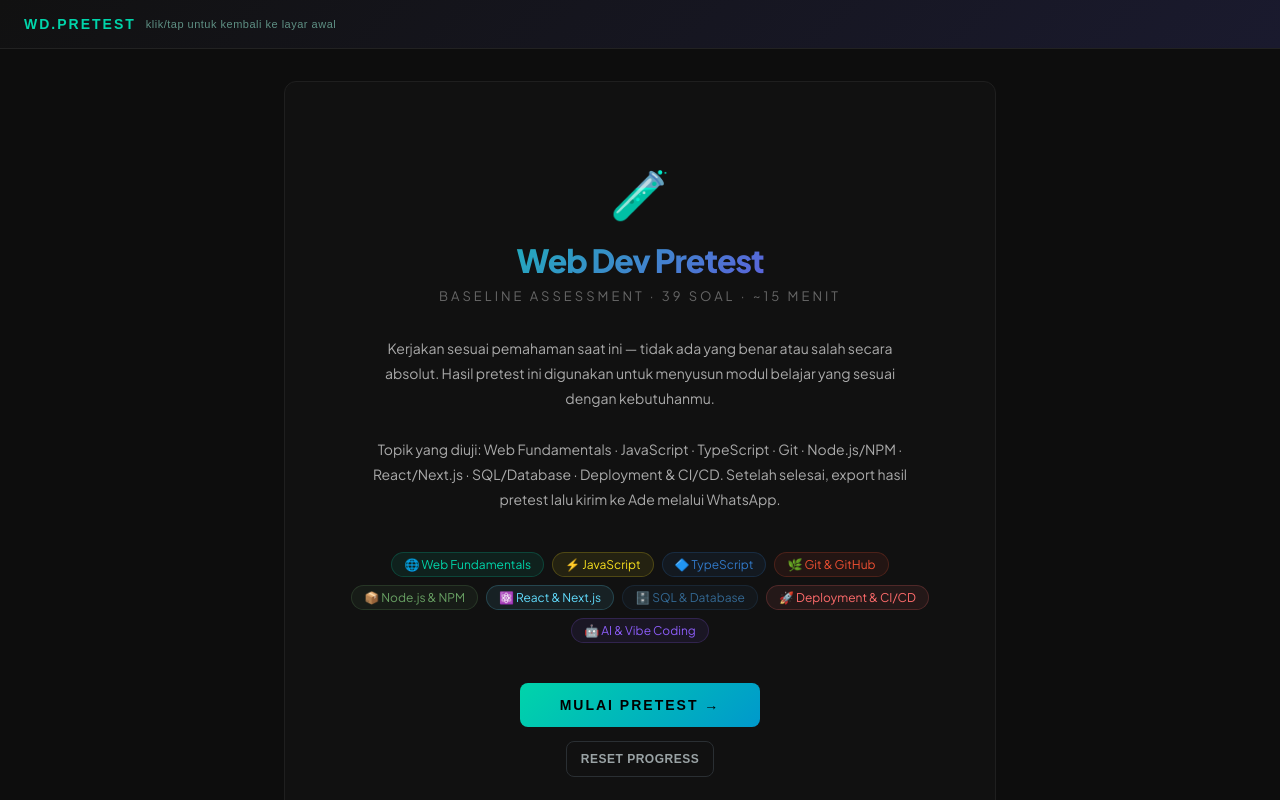
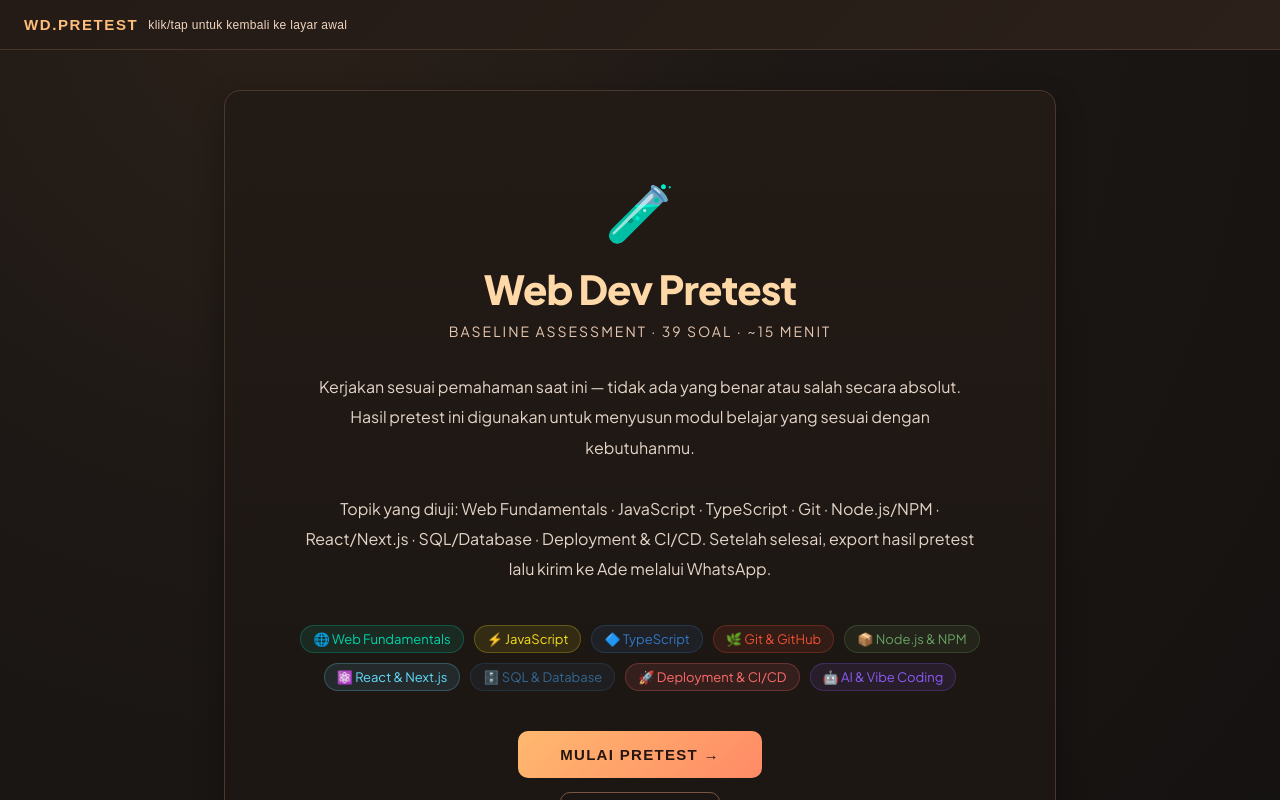
Before and after one commit to adsurkasur/belajar-programming-interaktif, a React (Vite) app: page / in a window 1280 px wide. Shown: the top 800 px of the page. Built offline with nearby package versions, Linux system fonts and the light colour scheme.

Commit message:
feat: enhance styling and layout for pretest component with improved colors and dimensions

```diff
--- a/pretest-webdev.jsx
+++ b/pretest-webdev.jsx
@@ -1035,15 +1035,15 @@ export default function Pretest() {
       width: "100%",
       maxWidth: "100vw",
       boxSizing: "border-box",
-      background: "#0d0d0d",
+      background: "radial-gradient(circle at 22% 0%, #2a2019 0%, #1d1815 38%, #131110 100%)",
       fontFamily: "'Plus Jakarta Sans', 'Segoe UI Variable', 'Segoe UI', 'Helvetica Neue', sans-serif",
-      color: "#e0e0e0",
+      color: "#f1e8df",
       padding: "0 12px 24px",
       overflowX: "hidden",
     },
     header: {
-      background: "linear-gradient(135deg, #111 0%, #1a1a2e 100%)",
-      borderBottom: "1px solid #222",
+      background: "linear-gradient(135deg, #241b16 0%, #2b201a 100%)",
+      borderBottom: "1px solid #4a352a",
       padding: "16px 24px",
       display: "flex",
       flexWrap: "wrap",
@@ -1070,9 +1070,9 @@ export default function Pretest() {
       flexWrap: "wrap",
     },
     logoButton: {
-      fontSize: "14px",
-      color: "#00d4aa",
-      letterSpacing: "2px",
+      fontSize: "15px",
+      color: "#ffbd7a",
+      letterSpacing: "1.6px",
       fontWeight: "700",
       background: "transparent",
       border: "none",
@@ -1087,9 +1087,9 @@ export default function Pretest() {
       letterSpacing: "0.5px",
     },
     logoHintButton: {
-      fontSize: "11px",
-      color: "#5e8f83",
-      letterSpacing: "0.5px",
+      fontSize: "12px",
+      color: "#efd4bf",
+      letterSpacing: "0.3px",
       background: "transparent",
       border: "none",
       padding: 0,
@@ -1098,80 +1098,78 @@ export default function Pretest() {
       textAlign: "left",
     },
     progressBar: {
-      height: "3px",
-      background: "#222",
-      borderRadius: "2px",
+      height: "6px",
+      background: "#4a352a",
+      borderRadius: "999px",
       overflow: "hidden",
-      width: "200px",
+      width: "220px",
     },
     progressFill: {
       height: "100%",
-      background: "linear-gradient(90deg, #00d4aa, #7c3aed)",
+      background: "linear-gradient(90deg, #ffb869, #ff7e62)",
       transition: "width 0.5s ease",
       width: `${progress}%`,
-      borderRadius: "2px",
+      borderRadius: "999px",
     },
     main: {
-      maxWidth: "760px",
+      maxWidth: "880px",
       margin: "0 auto",
-      padding: "32px 24px",
+      padding: "40px 24px",
     },
     card: {
-      background: "#111",
-      border: "1px solid #1f1f1f",
-      borderRadius: "12px",
-      padding: "32px",
+      background: "linear-gradient(180deg, #221a15 0%, #1b1613 100%)",
+      border: "1px solid #4b372b",
+      borderRadius: "16px",
+      padding: "36px",
       marginBottom: "16px",
+      boxShadow: "0 12px 30px rgba(0, 0, 0, 0.32)",
     },
     intro: {
       textAlign: "center",
       padding: "48px 32px",
     },
     introTitle: {
-      fontSize: "32px",
+      fontSize: "40px",
       fontWeight: "900",
       letterSpacing: "-1px",
       marginBottom: "8px",
-      background: "linear-gradient(135deg, #00d4aa, #7c3aed)",
-      WebkitBackgroundClip: "text",
-      WebkitTextFillColor: "transparent",
-      backgroundClip: "text",
+      color: "#ffd8a7",
     },
     introSub: {
-      color: "#666",
-      fontSize: "13px",
-      letterSpacing: "3px",
+      color: "#e6c7b1",
+      fontSize: "14px",
+      letterSpacing: "2px",
       marginBottom: "32px",
       textTransform: "uppercase",
     },
     introDesc: {
-      color: "#aaa",
-      lineHeight: "1.8",
+      color: "#e4d4c7",
+      lineHeight: "1.9",
       marginBottom: "40px",
-      fontSize: "14px",
-      maxWidth: "540px",
+      fontSize: "16px",
+      maxWidth: "680px",
       margin: "0 auto 40px",
     },
     startBtn: {
-      background: "linear-gradient(135deg, #00d4aa, #0099cc)",
-      color: "#000",
+      background: "linear-gradient(135deg, #ffb96f, #ff8a66)",
+      color: "#26160f",
       border: "none",
-      borderRadius: "8px",
-      padding: "14px 40px",
-      fontSize: "14px",
+      borderRadius: "10px",
+      padding: "15px 42px",
+      fontSize: "15px",
       fontWeight: "700",
       cursor: "pointer",
-      letterSpacing: "2px",
+      letterSpacing: "1.3px",
       textTransform: "uppercase",
-      transition: "all 0.2s",
+      transition: "all 0.22s",
     },
     resetBtn: {
       background: "transparent",
-      color: "#9aa3a5",
-      border: "1px solid #2a2f33",
-      borderRadius: "8px",
-      padding: "10px 14px",
-      fontSize: "12px",
+      color: "#f0ddcf",
+      border: "1px solid #7a5642",
+      borderRadius: "10px",
+      padding: "11px 15px",
+      fontSize: "13px",
       fontWeight: "700",
       cursor: "pointer",
       letterSpacing: "0.5px",
@@ -1180,26 +1178,26 @@ export default function Pretest() {
       display: "inline-flex",
       alignItems: "center",
       gap: "8px",
-      background: "#1a1a1a",
+      background: "#2a2019",
       border: `1px solid ${section?.color || "#333"}22`,
       borderRadius: "20px",
-      padding: "6px 14px",
-      fontSize: "12px",
-      color: section?.color || "#aaa",
+      padding: "7px 14px",
+      fontSize: "13px",
+      color: section?.color || "#f0ddcf",
       marginBottom: "24px",
       letterSpacing: "1px",
     },
     qNum: {
-      fontSize: "11px",
-      color: "#444",
+      fontSize: "12px",
+      color: "#e3c9b6",
       marginBottom: "12px",
       letterSpacing: "1px",
     },
     qText: {
-      fontSize: "16px",
-      lineHeight: "1.7",
+      fontSize: "19px",
+      lineHeight: "1.8",
       marginBottom: "28px",
-      color: "#e8e8e8",
+      color: "#fff2e8",
       whiteSpace: "pre-line",
     },
     options: {
@@ -1208,55 +1206,55 @@ export default function Pretest() {
       gap: "10px",
     },
     optionBtn: (idx) => {
-      let bg = "#181818";
-      let border = "#2a2a2a";
-      let color = "#ccc";
+      let bg = "#2a201a";
+      let border = "#584131";
+      let color = "#f0dfd2";
       if (revealed) {
-        if (idx === question.answer) { bg = "#003d2e"; border = "#00d4aa"; color = "#00d4aa"; }
-        else if (idx === selected && idx !== question.answer) { bg = "#2d1515"; border = "#ff6b6b"; color = "#ff6b6b"; }
-        else { bg = "#141414"; border = "#1f1f1f"; color = "#555"; }
+        if (idx === question.answer) { bg = "#2f2615"; border = "#ffb869"; color = "#ffd9aa"; }
+        else if (idx === selected && idx !== question.answer) { bg = "#3a1f1b"; border = "#ff8b77"; color = "#ffb2a6"; }
+        else { bg = "#211916"; border = "#5c4335"; color = "#dbc5b3"; }
       } else if (selected === idx) {
-        bg = "#1a1a35"; border = "#7c3aed"; color = "#a78bfa";
+        bg = "#35251f"; border = "#f0a86a"; color = "#ffd8b1";
       }
       return {
         background: bg,
         border: `1px solid ${border}`,
-        borderRadius: "8px",
-        padding: "14px 16px",
+        borderRadius: "10px",
+        padding: "16px 18px",
         textAlign: "left",
         cursor: revealed ? "default" : "pointer",
         color,
-        fontSize: "13px",
-        lineHeight: "1.5",
+        fontSize: "15px",
+        lineHeight: "1.6",
         transition: "all 0.2s",
         display: "flex",
         alignItems: "flex-start",
-        gap: "10px",
+        gap: "12px",
       };
     },
     optionLabel: (idx) => ({
       flexShrink: 0,
-      width: "20px",
-      height: "20px",
+      width: "22px",
+      height: "22px",
       borderRadius: "50%",
-      background: revealed && idx === question?.answer ? "#00d4aa" : "#2a2a2a",
+      background: revealed && idx === question?.answer ? "#ffb869" : "#5a4032",
       display: "flex",
       alignItems: "center",
       justifyContent: "center",
-      fontSize: "10px",
+      fontSize: "11px",
       fontWeight: "700",
-      color: revealed && idx === question?.answer ? "#000" : "#666",
+      color: revealed && idx === question?.answer ? "#2f1b11" : "#e2cfc0",
       marginTop: "1px",
     }),
     explanation: {
-      background: "#0a1a15",
-      border: "1px solid #00d4aa22",
-      borderRadius: "8px",
-      padding: "16px",
+      background: "#2b2119",
+      border: "1px solid #7f5a43",
+      borderRadius: "10px",
+      padding: "18px",
       marginTop: "16px",
-      fontSize: "13px",
-      color: "#7ecbb0",
-      lineHeight: "1.7",
+      fontSize: "15px",
+      color: "#f5e4d7",
+      lineHeight: "1.85",
     },
     tooltipTermButton: {
       background: "transparent",
@@ -1266,33 +1264,33 @@ export default function Pretest() {
       font: "inherit",
       lineHeight: "inherit",
       textAlign: "left",
-      borderBottom: "1px dashed #00d4aa99",
+      borderBottom: "1px dashed #ffb474",
       cursor: "help",
-      color: "#b4f5e0",
+      color: "#ffe4c8",
     },
     tooltipHint: {
       marginTop: "10px",
-      color: "#6fae98",
-      fontSize: "11px",
+      color: "#f0cfb4",
+      fontSize: "12px",
     },
     tooltipPanel: {
       marginTop: "10px",
-      padding: "10px 12px",
-      borderRadius: "8px",
-      background: "#101d19",
-      border: "1px solid #00d4aa33",
-      color: "#bde7d9",
-      fontSize: "12px",
-      lineHeight: "1.6",
+      padding: "12px 14px",
+      borderRadius: "10px",
+      background: "#32261f",
+      border: "1px solid #8d6248",
+      color: "#ffe7d1",
+      fontSize: "13px",
+      lineHeight: "1.7",
     },
     nextBtn: {
       marginTop: "24px",
-      background: "#00d4aa",
-      color: "#000",
+      background: "linear-gradient(135deg, #ffb96f, #ff8763)",
+      color: "#2b1a12",
       border: "none",
-      borderRadius: "8px",
-      padding: "12px 28px",
-      fontSize: "13px",
+      borderRadius: "10px",
+      padding: "13px 30px",
+      fontSize: "14px",
       fontWeight: "700",
       cursor: "pointer",
       letterSpacing: "1px",
@@ -1302,32 +1300,32 @@ export default function Pretest() {
     resultHeader: {
       textAlign: "center",
       padding: "32px 0",
-      borderBottom: "1px solid #1f1f1f",
+      borderBottom: "1px solid #4b372b",
       marginBottom: "32px",
     },
     bigScore: {
       fontSize: "72px",
       fontWeight: "900",
       background: overallPct >= 75
-        ? "linear-gradient(135deg, #00d4aa, #00cc88)"
+        ? "linear-gradient(135deg, #ffc47a, #ff9567)"
         : overallPct >= 40
-        ? "linear-gradient(135deg, #ffd60a, #ff9500)"
-        : "linear-gradient(135deg, #ff6b6b, #cc0000)",
+        ? "linear-gradient(135deg, #ffd689, #ffac72)"
+        : "linear-gradient(135deg, #ff9c84, #ff6c6c)",
       WebkitBackgroundClip: "text",
       WebkitTextFillColor: "transparent",
       backgroundClip: "text",
       lineHeight: 1,
     },
     sectionResult: {
-      background: "#111",
-      border: "1px solid #1f1f1f",
-      borderRadius: "10px",
-      padding: "20px",
+      background: "#261d18",
+      border: "1px solid #503b2e",
+      borderRadius: "12px",
+      padding: "22px",
       marginBottom: "12px",
     },
     sectionResultBar: (pct, color) => ({
-      height: "4px",
-      background: "#1f1f1f",
+      height: "6px",
+      background: "#4a352a",
       borderRadius: "2px",
       overflow: "hidden",
       marginTop: "8px",
@@ -1340,10 +1338,10 @@ export default function Pretest() {
       transition: "width 1s ease",
     }),
     recommendation: {
-      background: "#0a0a1a",
-      border: "1px solid #7c3aed33",
-      borderRadius: "10px",
-      padding: "20px",
+      background: "#2a1f19",
+      border: "1px solid #5e4333",
+      borderRadius: "12px",
+      padding: "22px",
       marginTop: "24px",
     },
     actionRow: {
@@ -1353,23 +1351,23 @@ export default function Pretest() {
       marginTop: "16px",
     },
     exportBtn: {
-      background: "linear-gradient(135deg, #00d4aa, #00a0c8)",
-      color: "#001018",
+      background: "linear-gradient(135deg, #ffb86e, #ff8a66)",
+      color: "#2c1a12",
       border: "none",
-      borderRadius: "8px",
-      padding: "10px 14px",
-      fontSize: "12px",
+      borderRadius: "10px",
+      padding: "11px 15px",
+      fontSize: "13px",
       fontWeight: "700",
       cursor: "pointer",
       letterSpacing: "0.5px",
     },
     waBtn: {
-      background: "#1f1f1f",
-      color: "#8be2bf",
-      border: "1px solid #2d5a4b",
-      borderRadius: "8px",
-      padding: "10px 14px",
-      fontSize: "12px",
+      background: "#2a211b",
+      color: "#ffe7cf",
+      border: "1px solid #8a624c",
+      borderRadius: "10px",
+      padding: "11px 15px",
+      fontSize: "13px",
       fontWeight: "700",
       textDecoration: "none",
       display: "inline-flex",
@@ -1382,7 +1380,7 @@ export default function Pretest() {
       color,
       borderRadius: "4px",
       padding: "2px 8px",
-      fontSize: "11px",
+      fontSize: "12px",
       fontWeight: "700",
       letterSpacing: "1px",
     }),
@@ -1391,15 +1389,15 @@ export default function Pretest() {
   const resetButtonStyle = resetNotice
     ? {
         ...styles.resetBtn,
-        background: "#0d3327",
-        border: "1px solid #27c28a",
-        color: "#9df0cf",
+        background: "#4a2f1f",
+        border: "1px solid #f0a968",
+        color: "#ffd9ad",
       }
     : styles.resetBtn;
 
   const renderIntro = () => (
     <div style={styles.intro}>
-      <div style={{ fontSize: "48px", marginBottom: "16px" }}>🧪</div>
+      <div style={{ fontSize: "56px", marginBottom: "16px" }}>🧪</div>
       <div style={styles.introTitle}>Web Dev Pretest</div>
       <div style={styles.introSub}>Baseline Assessment · {totalQuestions} Soal · ~15 Menit</div>
       <p style={styles.introDesc}>
@@ -1409,9 +1407,9 @@ export default function Pretest() {
         Topik yang diuji: Web Fundamentals · JavaScript · TypeScript · Git · Node.js/NPM · React/Next.js · SQL/Database · Deployment & CI/CD.
         Setelah selesai, export hasil pretest lalu kirim ke Ade melalui WhatsApp.
       </p>
-      <div style={{ display: "flex", flexWrap: "wrap", gap: "8px", justifyContent: "center", marginBottom: "40px" }}>
+      <div style={{ display: "flex", flexWrap: "wrap", gap: "10px", justifyContent: "center", marginBottom: "40px" }}>
         {sections.map((s) => (
-          <span key={s.id} style={{ background: `${s.color}15`, border: `1px solid ${s.color}33`, color: s.color, borderRadius: "16px", padding: "4px 12px", fontSize: "12px" }}>
+          <span key={s.id} style={{ background: `${s.color}1a`, border: `1px solid ${s.color}40`, color: s.color, borderRadius: "18px", padding: "5px 12px", fontSize: "13px" }}>
             {s.icon} {s.title}
           </span>
         ))}
@@ -1431,7 +1429,7 @@ export default function Pretest() {
     <div style={{ opacity: animateIn ? 1 : 0, transition: "opacity 0.2s", transform: animateIn ? "translateY(0)" : "translateY(10px)" }}>
       <div style={styles.sectionBadge}>
         {section.icon} {section.title}
-        <span style={{ color: "#444", marginLeft: "4px" }}>
+        <span style={{ color: "#b89d89", marginLeft: "4px" }}>
           · {currentQ + 1}/{section.questions.length}
         </span>
       </div>
@@ -1475,18 +1473,18 @@ export default function Pretest() {
   const renderResult = () => (
     <div>
       <div style={styles.resultHeader}>
-        <div style={{ fontSize: "13px", color: "#555", letterSpacing: "2px", marginBottom: "16px" }}>HASIL PRETEST</div>
+        <div style={{ fontSize: "14px", color: "#d0b29d", letterSpacing: "1.8px", marginBottom: "16px" }}>HASIL PRETEST</div>
         <div style={styles.bigScore}>{overallPct}%</div>
-        <div style={{ fontSize: "14px", color: "#666", marginTop: "8px" }}>
+        <div style={{ fontSize: "16px", color: "#e2ccbc", marginTop: "10px" }}>
           {overallScore} / {overallTotal} soal benar
         </div>
-        <div style={{ marginTop: "16px", fontSize: "14px", color: overallPct >= 75 ? "#00d4aa" : overallPct >= 40 ? "#ffd60a" : "#ff6b6b" }}>
+        <div style={{ marginTop: "16px", fontSize: "15px", color: overallPct >= 75 ? "#ffd29b" : overallPct >= 40 ? "#ffcc83" : "#ff9f8d" }}>
           {overallPct >= 75 ? "🎯 Baseline kuat — modul bisa fokus ke advanced topics" : overallPct >= 40 ? "📚 Baseline cukup — modul dari intermediate level" : "🌱 Baseline awal — modul dari fundamentals"}
         </div>
       </div>
 
       <div style={{ marginBottom: "32px" }}>
-        <div style={{ fontSize: "11px", color: "#444", letterSpacing: "2px", marginBottom: "16px" }}>BREAKDOWN PER TOPIK</div>
+        <div style={{ fontSize: "12px", color: "#d0b29d", letterSpacing: "1.8px", marginBottom: "16px" }}>BREAKDOWN PER TOPIK</div>
         {sections.map((s) => {
           const sc = scores[s.id] || { score: 0, total: s.questions.length, pct: 0 };
           const level = getLevel(sc.pct);
@@ -1496,18 +1494,18 @@ export default function Pretest() {
               <div style={{ display: "flex", justifyContent: "space-between", alignItems: "center" }}>
                 <div style={{ display: "flex", alignItems: "center", gap: "8px" }}>
                   <span>{s.icon}</span>
-                  <span style={{ fontSize: "13px", fontWeight: "700" }}>{s.title}</span>
+                  <span style={{ fontSize: "15px", fontWeight: "700" }}>{s.title}</span>
                 </div>
                 <div style={{ display: "flex", alignItems: "center", gap: "12px" }}>
-                  <span style={{ fontSize: "12px", color: "#555" }}>{sc.score}/{sc.total}</span>
+                  <span style={{ fontSize: "13px", color: "#d3b8a4" }}>{sc.score}/{sc.total}</span>
                   <span style={styles.tag(lc)}>{getLevelLabel(sc.pct)}</span>
-                  <span style={{ fontSize: "14px", fontWeight: "700", color: lc }}>{Math.round(sc.pct)}%</span>
+                  <span style={{ fontSize: "15px", fontWeight: "700", color: lc }}>{Math.round(sc.pct)}%</span>
                 </div>
               </div>
               <div style={styles.sectionResultBar(sc.pct, s.color)}>
                 <div style={styles.sectionResultFill(sc.pct, s.color)} />
               </div>
-              <div style={{ fontSize: "12px", color: "#555", marginTop: "8px" }}>
+              <div style={{ fontSize: "13px", color: "#d3b8a4", marginTop: "9px" }}>
                 → {levelDescriptions[s.id]?.[level] || "Perlu evaluasi detail untuk topik ini"}
               </div>
             </div>
@@ -1516,18 +1514,18 @@ export default function Pretest() {
       </div>
 
       <div style={styles.recommendation}>
-        <div style={{ fontSize: "11px", color: "#7c3aed", letterSpacing: "2px", marginBottom: "16px" }}>📋 REKOMENDASI MODUL</div>
-        <div style={{ fontSize: "13px", color: "#aaa", lineHeight: "2" }}>
+        <div style={{ fontSize: "12px", color: "#f0b98f", letterSpacing: "1.8px", marginBottom: "16px" }}>📋 REKOMENDASI MODUL</div>
+        <div style={{ fontSize: "14px", color: "#eddacc", lineHeight: "2" }}>
           {Object.entries(scores).map(([id, sc]) => {
             const s = sections.find((x) => x.id === id);
             const level = getLevel(sc.pct);
-            if (level === "low") return <div key={id}>⚠️ <strong style={{ color: "#ff6b6b" }}>{s?.title}</strong> — Modul full dari awal, butuh lebih banyak contoh & latihan</div>;
-            if (level === "mid") return <div key={id}>📌 <strong style={{ color: "#ffd60a" }}>{s?.title}</strong> — Skip basics, fokus ke praktik dan edge cases</div>;
-            return <div key={id}>✅ <strong style={{ color: "#00d4aa" }}>{s?.title}</strong> — Review singkat, langsung ke project-based learning</div>;
+            if (level === "low") return <div key={id}>⚠️ <strong style={{ color: "#ff9f8d" }}>{s?.title}</strong> — Modul full dari awal, butuh lebih banyak contoh & latihan</div>;
+            if (level === "mid") return <div key={id}>📌 <strong style={{ color: "#ffd08f" }}>{s?.title}</strong> — Skip basics, fokus ke praktik dan edge cases</div>;
+            return <div key={id}>✅ <strong style={{ color: "#ffbe85" }}>{s?.title}</strong> — Review singkat, langsung ke project-based learning</div>;
           })}
         </div>
-        <div style={{ marginTop: "20px", padding: "16px", background: "#111", borderRadius: "8px", fontSize: "12px", color: "#555", lineHeight: "1.8" }}>
-          <strong style={{ color: "#aaa" }}>📤 Langkah Selanjutnya:</strong><br />
+        <div style={{ marginTop: "20px", padding: "18px", background: "#2b211b", borderRadius: "10px", fontSize: "13px", color: "#dec5b2", lineHeight: "1.9", border: "1px solid #624535" }}>
+          <strong style={{ color: "#ffe3cc" }}>📤 Langkah Selanjutnya:</strong><br />
           1) Klik tombol export untuk mengunduh hasil lengkap (CSV).<br />
           2) Kirim file CSV itu ke Ade via WhatsApp dengan klik/tap tombol di bawah.<br />
           3) Sertakan catatan singkat jika ada topik yang paling ingin dipelajari dulu.
@@ -1554,13 +1552,13 @@ export default function Pretest() {
         </div>
         {phase === "quiz" && (
           <div style={{ display: "flex", alignItems: "center", gap: "12px" }}>
-            <div style={{ fontSize: "11px", color: "#444" }}>{Math.round(progress)}%</div>
+            <div style={{ fontSize: "12px", color: "#f0d5c0" }}>{Math.round(progress)}%</div>
             <div style={styles.progressBar}>
               <div style={styles.progressFill} />
             </div>
           </div>
         )}
-        {phase === "result" && <div style={{ fontSize: "11px", color: "#00d4aa", letterSpacing: "1px" }}>SELESAI ✓</div>}
+        {phase === "result" && <div style={{ fontSize: "12px", color: "#ffbe85", letterSpacing: "1px" }}>SELESAI ✓</div>}
       </div>
       <div style={styles.main}>
         <div style={styles.card}>
```
